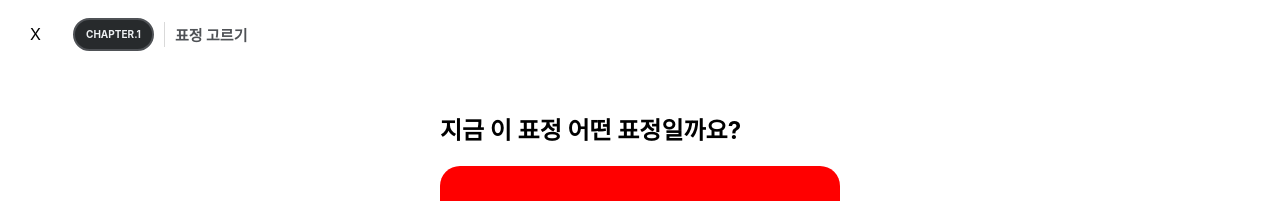
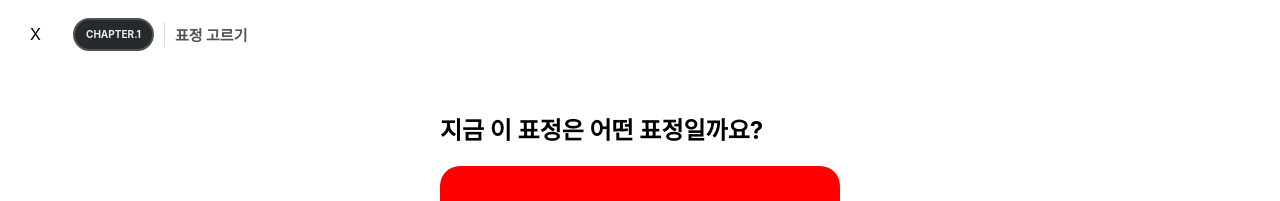
Before and after one commit to efforthye/facial_expression_analysis, a React (Create React App) app: page /quiz in a window 1280 px wide. Both pictures are taken after a click on the button "학습 시작". Shown: the top 201 px of the page. Built offline with nearby package versions, Linux system fonts and the light colour scheme; a web font is replaced by a local one.

Commit message:
temp: save

```diff
--- a/src/component/QuizPickOne.tsx
+++ b/src/component/QuizPickOne.tsx
@@ -52,7 +52,7 @@ const QuizPickOne: React.FC<{ quizIndex: number; setQuizIndex: React.Dispatch<Re
     <Container quizIndex={quizIndex}>
         <div className="wrapper">
             <div className="question">
-                <h2>지금 이 표정 어떤 표정일까요?</h2>
+                <h2>지금 이 표정은 어떤 표정일까요?</h2>
             </div>
             <div className="image">
                 <div className="img"></div>
```
Also changed, not shown: 1 other file (tests, documents, lock files or other folders).
